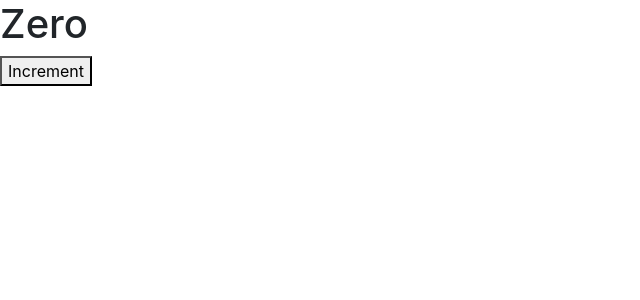
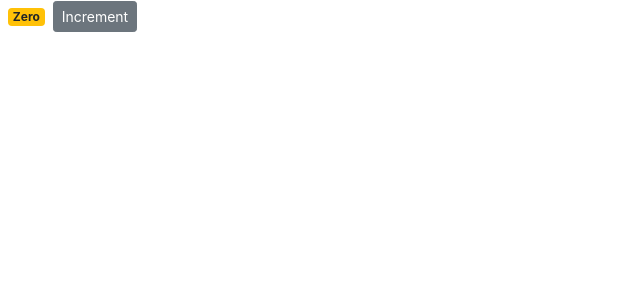
Before and after one commit to AlinaZakirod/counter-react-app, a React (Create React App) app: page / in a window 1280 px wide. Shown: the top 300 px of the page, without its empty margins (0-640 px from the left). Built offline with nearby package versions, Linux system fonts and the light colour scheme.

Commit message:
state change

```diff
--- a/src/components/counter.jsx
+++ b/src/components/counter.jsx
@@ -3,20 +3,58 @@
 class Counter extends Component {
   state = {
     count: 0
+    // tags: []
+  };
+
+  //   styles = {
+  //     fontSize: 50,
+  //     fontWeight: "bold"
+  //   };
+
+  //   renderTags() {
+  //     if (this.state.tags.length === 0) return <p>There are no tags!</p>;
+  //     return (
+  //       <ul>
+  //         {this.state.tags.map(tag => (
+  //           <li key={tag}>{tag}</li>
+  //         ))}
+  //       </ul>
+  //     );
+  //   }
+  //   constructor() {
+  //     super();
+  //     this.handleIncrement = this.handleIncrement.bind(this);
+  //   }
+
+  handleIncrement = () => {
+    this.setState({ count: this.state.count + 1 });
   };
 
   render() {
     return (
-      <React.Fragment>
-        <span>{this.formatCount()}</span>
-        <button>Increment</button>
-      </React.Fragment>
+      <div>
+        <span className={this.getBadgeClasses()}>{this.formatCount()}</span>
+        <button
+          onClick={this.handleIncrement}
+          className="btn btn-secondary btn-sm"
+        >
+          Increment
+        </button>
+        {/* {this.state.tags.length === 0 && "Please  create a new"}
+        {this.renderTags()} */}
+      </div>
     );
+  }
+
+  getBadgeClasses() {
+    let classes = "badge m-2 badge-";
+    classes += this.state.count === 0 ? "warning" : "primary";
+    return classes;
   }
 
   formatCount() {
     const { count } = this.state;
-    return count === 0 ? <h1>Zero</h1> : count;
+    return count === 0 ? "Zero" : count;
   }
 }
 
```
